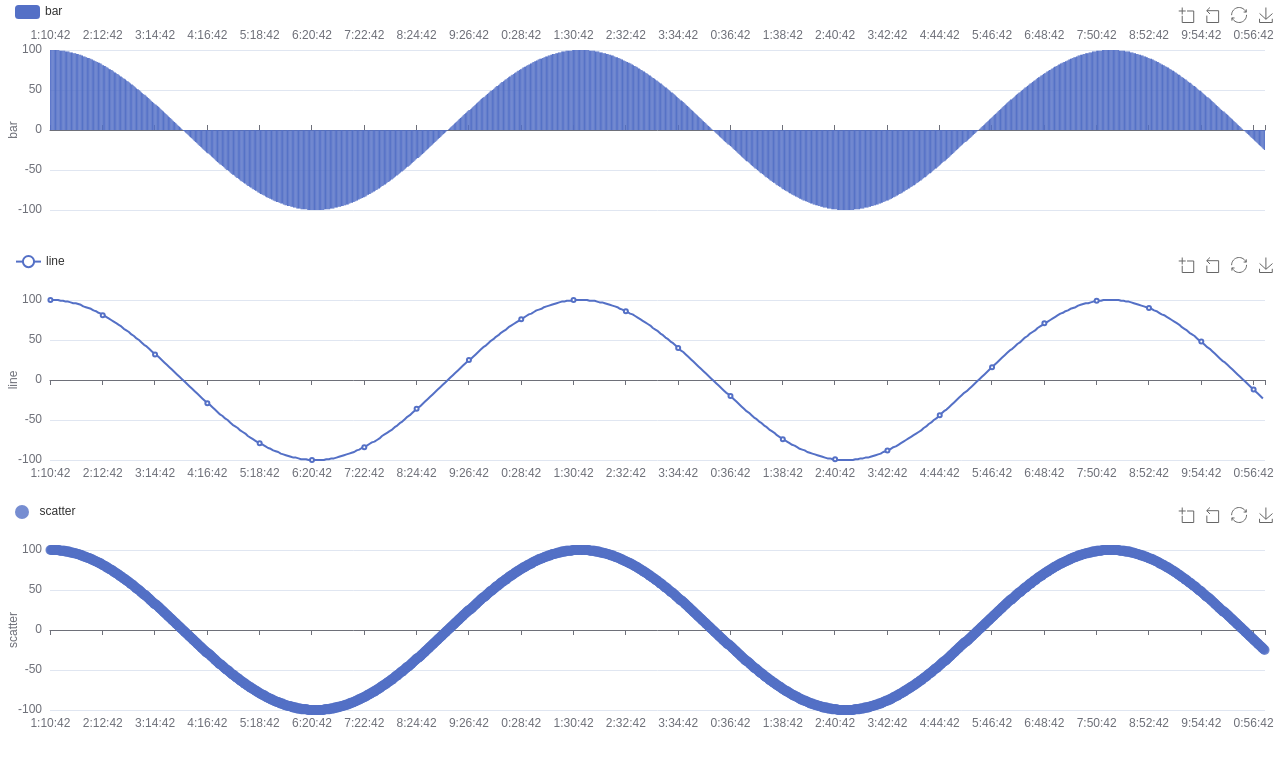
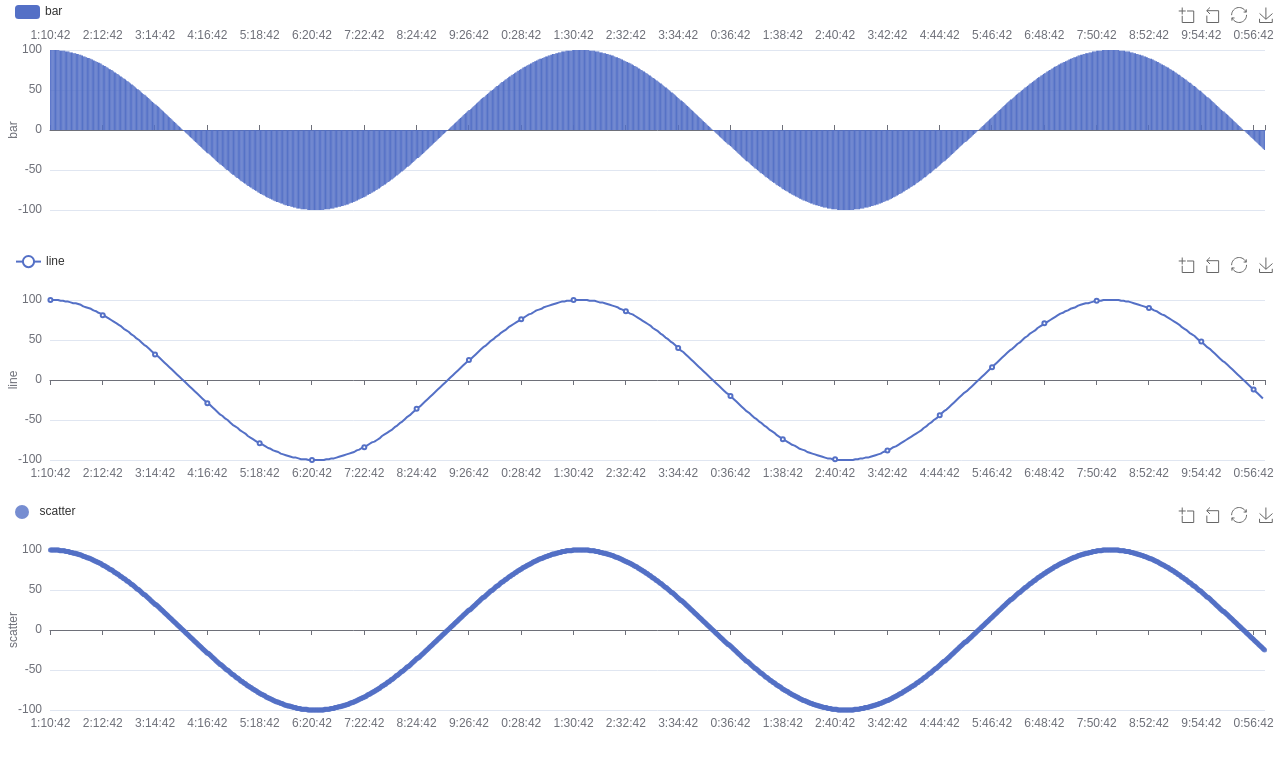
Before and after one commit to mche0126/huishui, a React (Create React App) app: page / in a window 1280 px wide. Shown: the top 766 px of the page. Built offline with nearby package versions, Linux system fonts and the light colour scheme.

Commit message:
fix scatter shift

```diff
--- a/src/App.tsx
+++ b/src/App.tsx
@@ -15,6 +15,7 @@ function App() {
 
   return (
     <>
+      <div>
         <BarChart
           xData={dayData}
           yData={sampleData}
@@ -39,6 +40,7 @@ function App() {
           setShowTip={setShowTip}
           setX={setX}
         />
+      </div>
     </>
   )
 }
--- a/src/component/scatter-chart/ScatterChart.tsx
+++ b/src/component/scatter-chart/ScatterChart.tsx
@@ -18,7 +18,7 @@ export const ScatterChart = (props: OptionProps) => {
       // Set containner style
       const style = node.style
       style.height = '250px'
-      style.width = '100%'
+      style.width = '100vw'
       style.margin = '0 auto'
       node.id = 'echart'
 
--- a/src/component/scatter-chart/scatter-chart-options.ts
+++ b/src/component/scatter-chart/scatter-chart-options.ts
@@ -73,6 +73,7 @@ export const option = (props: OptionProps) => {
     series: {
       name: 'scatter',
       type: 'scatter',
+      symbolSize: 5,
       data: props.yData,
     },
   }
```
Lines whose indentation alone changed are shown as unchanged.
